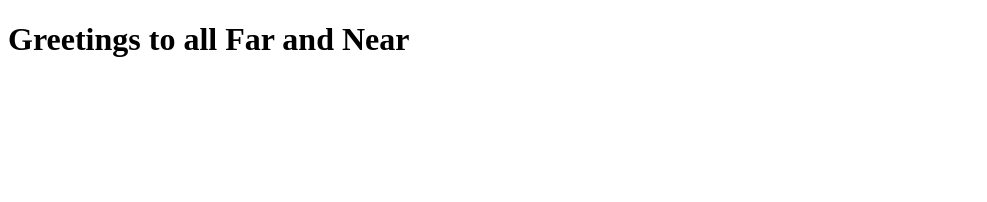
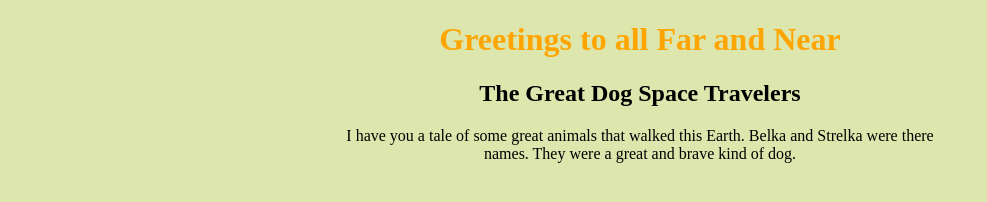
Before and after one commit to pkudlanov/http-static-file-server, a website: page public/index.html in a window 1280 px wide. Shown: the whole page, without its empty margins (0-987 px from the left). Drawn offline with Linux system fonts and the light colour scheme.

Commit message:
added some dom elements to the html page

```diff
--- a/public/index.html
+++ b/public/index.html
@@ -10,6 +10,6 @@
 <body>
     <h1>Greetings to all Far and Near</h1>
     <main id="root"></main>
-    <script type="module" src="js/app.ja"></script>
 </body>
+<script src="js/app.js"></script>
 </html>
--- a/public/js/app.js
+++ b/public/js/app.js
@@ -0,0 +1,9 @@
+const root = document.getElementById('root');
+
+const heading = document.createElement('h2');
+heading.textContent = 'The Great Dog Space Travelers';
+root.appendChild(heading);
+
+const paragraph = document.createElement('p');
+paragraph.textContent = 'I have you a tale of some great animals that walked this Earth. Belka and Strelka were there names. They were a great and brave kind of dog.';
+root.appendChild(paragraph);
--- a/public/styles/main.css
+++ b/public/styles/main.css
@@ -0,0 +1,9 @@
+body {
+    max-width: 600px;
+    margin: auto;
+    text-align: center;
+    background: rgb(220, 230, 173);
+}
+h1 {
+    color: orange;
+}
```
